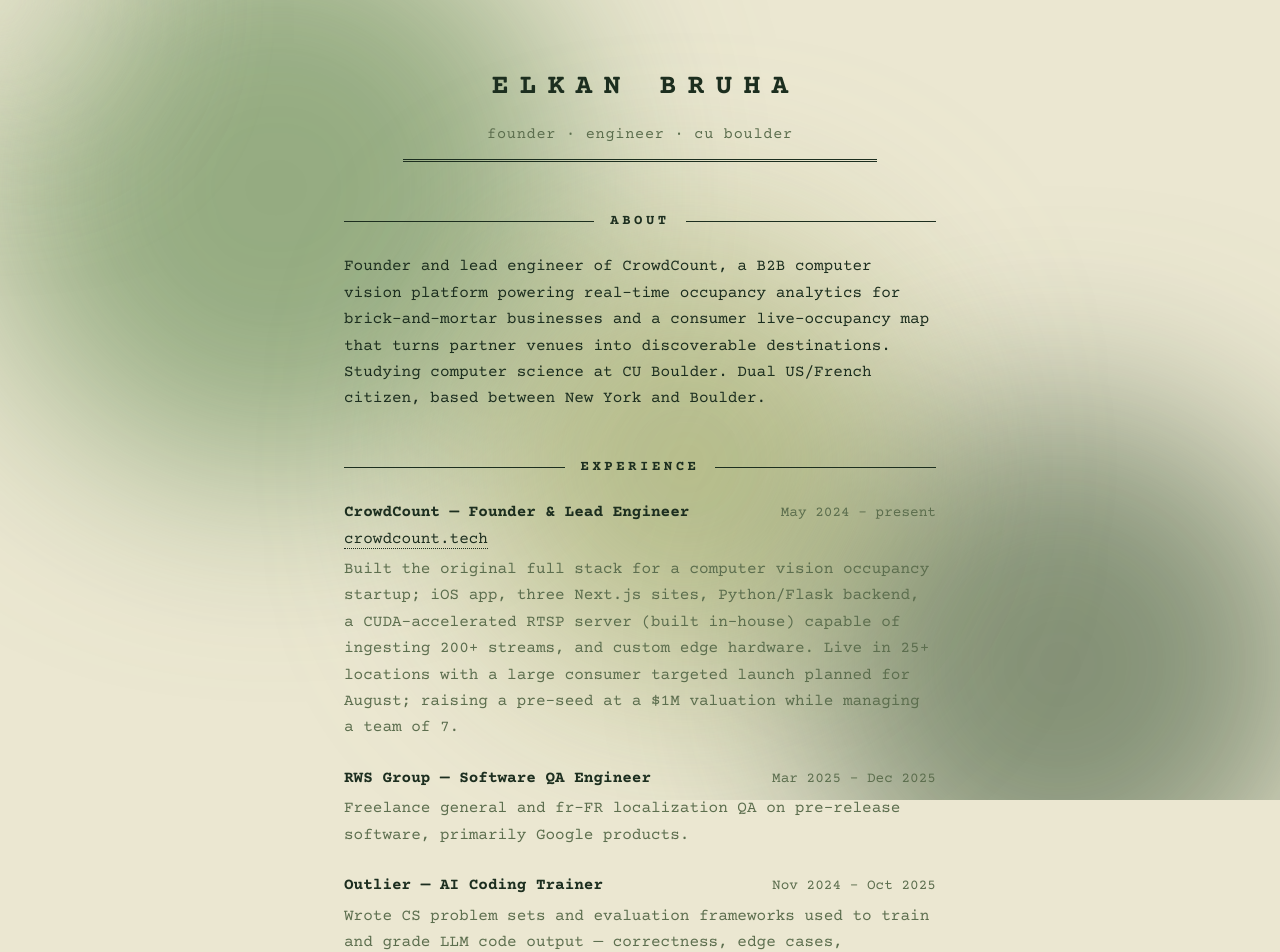
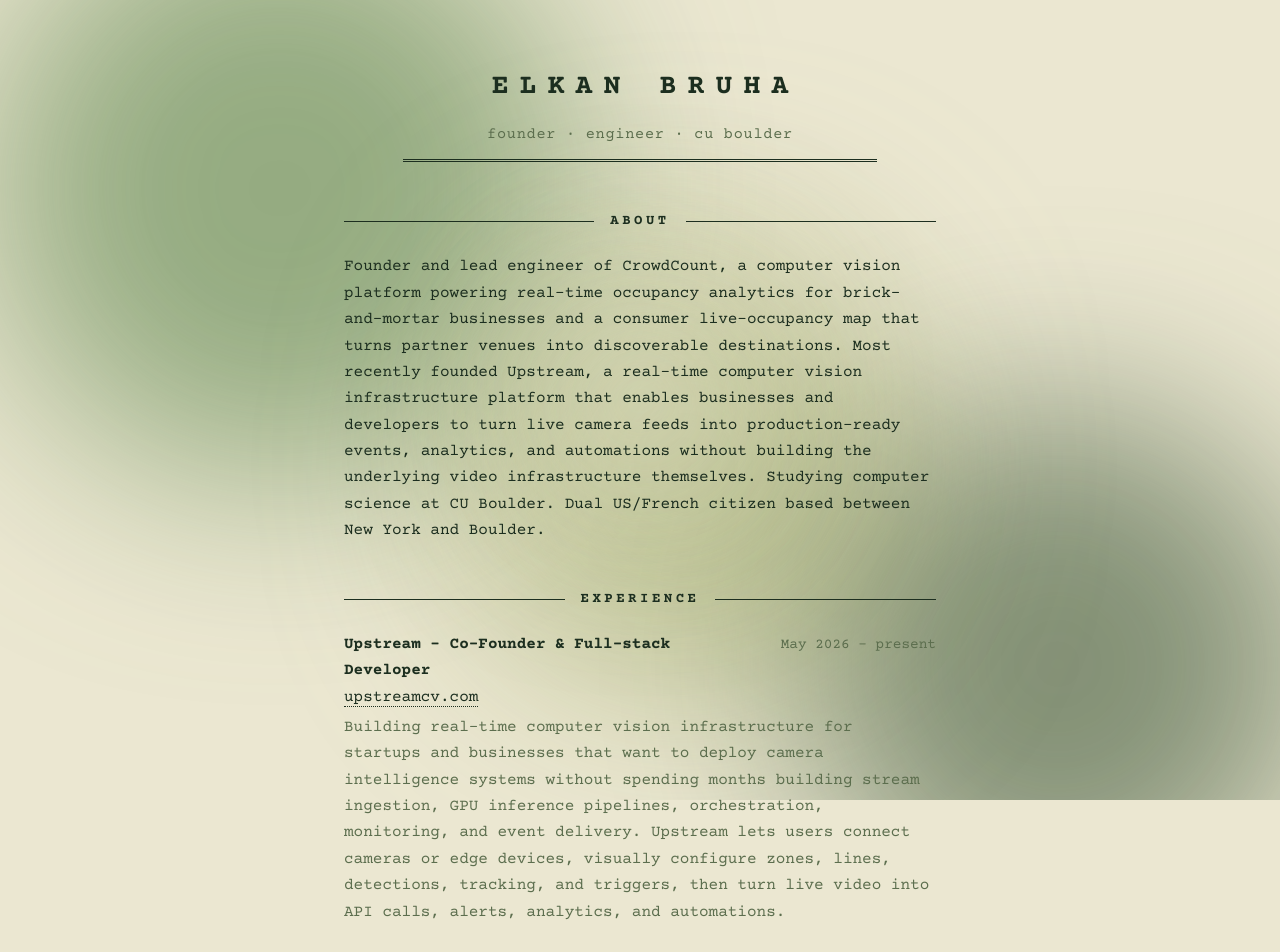
Before and after one commit to elkanbruha/PersonalWebsite, a React (Vite) app: page / in a window 1280 px wide. Shown: the top 952 px of the page. Built offline with nearby package versions, Linux system fonts and the light colour scheme.

Commit message:
added upstream to resume

```diff
--- a/src/App.jsx
+++ b/src/App.jsx
@@ -113,16 +113,35 @@
       <section className="section">
         <h2 className="section-heading">About</h2>
         <p className="prose">
-          Founder and lead engineer of CrowdCount, a B2B computer vision platform
-          powering real-time occupancy analytics for brick-and-mortar businesses
-          and a consumer live-occupancy map that turns partner venues into discoverable destinations.
-          Studying computer science at CU Boulder. Dual US/French citizen, based
-          between New York and Boulder.
+          Founder and lead engineer of CrowdCount, a computer vision platform powering
+          real-time occupancy analytics for brick-and-mortar businesses and a consumer
+          live-occupancy map that turns partner venues into discoverable destinations.
+          Most recently founded Upstream, a real-time computer vision infrastructure
+          platform that enables businesses and developers to turn live camera feeds into
+          production-ready events, analytics, and automations without building the
+          underlying video infrastructure themselves. Studying computer science at CU
+          Boulder. Dual US/French citizen based between New York and Boulder.
         </p>
       </section>
 
       <section className="section">
         <h2 className="section-heading">Experience</h2>
+
+        <div className="entry">
+          <div className="entry-row">
+            <span className="entry-title">Upstream - Co-Founder & Full-stack Developer</span>
+            <span className="entry-date">May 2026 - present</span>
+          </div>
+          <a href="https://upstreamcv.com" target="_blank">upstreamcv.com</a>
+          <p className="entry-blurb">
+            Building real-time computer vision infrastructure for startups and businesses
+            that want to deploy camera intelligence systems without spending months
+            building stream ingestion, GPU inference pipelines, orchestration, monitoring,
+            and event delivery. Upstream lets users connect cameras or edge devices,
+            visually configure zones, lines, detections, tracking, and triggers, then turn
+            live video into API calls, alerts, analytics, and automations.
+          </p>
+        </div>
 
         <div className="entry">
           <div className="entry-row">
```
